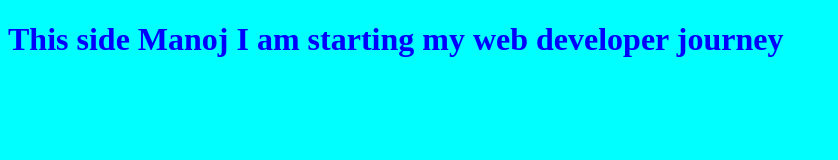
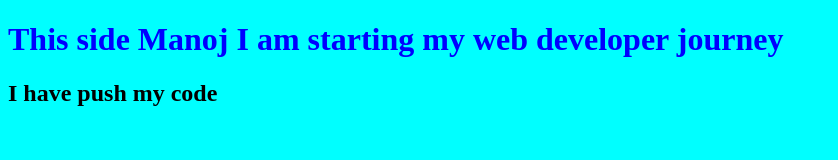
Before and after one commit to Manoj-003/Web-dev-fundamentals, a plain HTML site: page index.html in a window 1280 px wide. Shown: the whole page, without its empty margins (0-838 px from the left). Drawn offline with Linux system fonts and the light colour scheme.

Commit message:
Changes done

```diff
--- a/index.html
+++ b/index.html
@@ -8,6 +8,7 @@
 </head>
 <body>
     <h1>This side Manoj I am starting my web developer journey</h1>
+    <h2>I have push my code</h2>
 </body>
 <script src="index.js"></script>
 </html>
```
